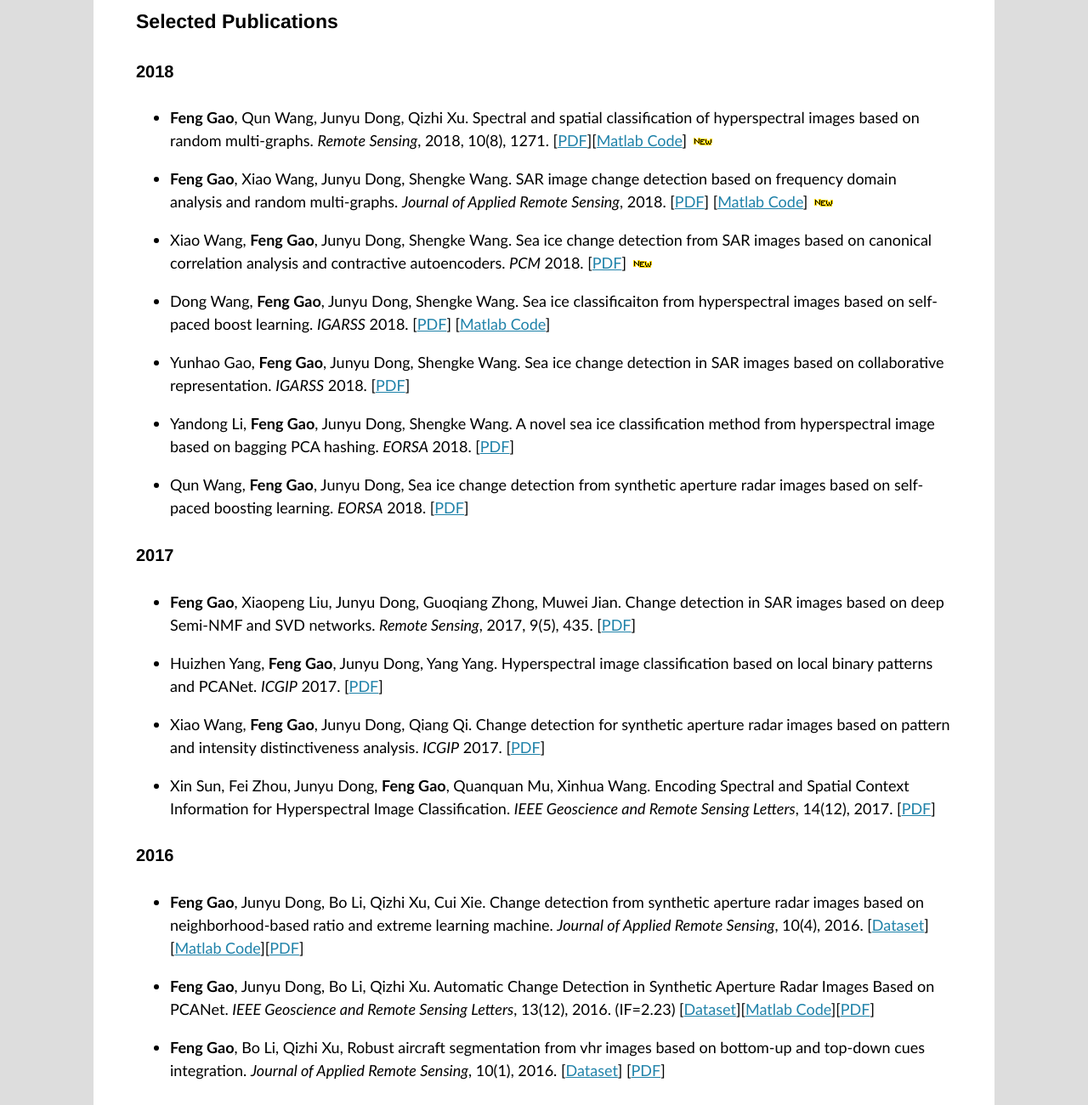
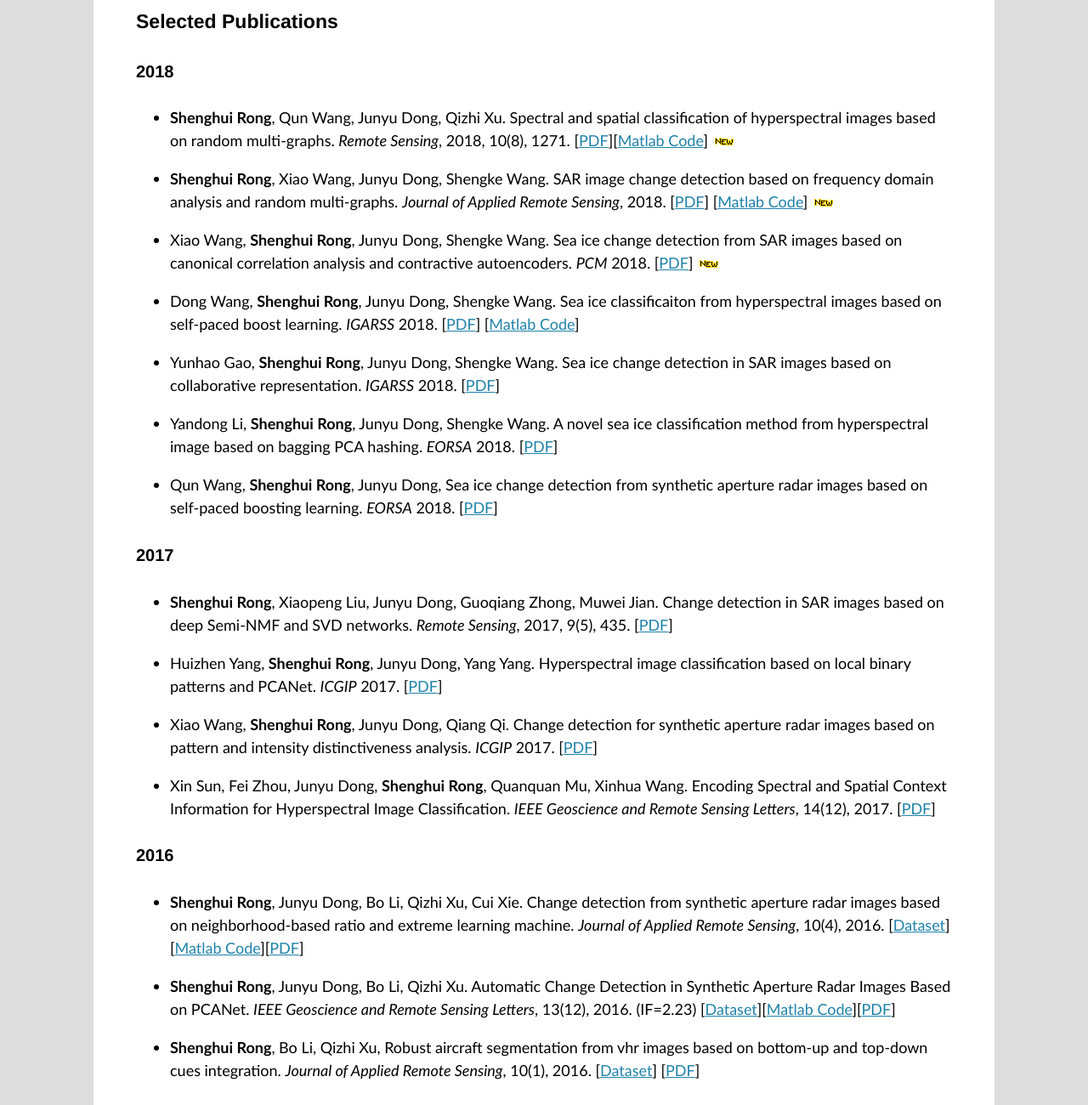
Before and after one commit to rshouc/rshouc.github.io, a plain HTML site: page index.html in a window 1280 px wide. Shown: the part 1060-2360 px from the top of the page at 85% size. Drawn offline with Linux system fonts and the light colour scheme.

Commit message:
rsh modify

```diff
--- a/index.html
+++ b/index.html
@@ -6,10 +6,10 @@
 
 <head>
 <meta http-equiv="Content-Type" content="text/html; charset=utf8">
-<meta name="keywords" content="Feng Gao">
-<meta name="description" content="Academic homepage of Feng Gao">
+<meta name="keywords" content="Shenghui Rong">
+<meta name="description" content="Academic homepage of Shenghui Rong">
 <link href="./t_files/main.css" media="all" rel="stylesheet">
-<title>Feng Gao's Homepage</title>
+<title>Shenghui Rong's Homepage</title>
 </head>
 
 <body>
@@ -17,20 +17,19 @@
 <table id="tbInformation" width="100%">
 	<tr>
 		<td width="500">
-		<h1>Feng Gao &nbsp (高峰)</h1>
+		<h1>Shenghui Rong &nbsp (荣生辉)</h1>
 		</td>
 		<td rowspan="3" align="center">
-		<img src="./t_files/gaof.png" border="0" height="200" class="portrait">
+		<img src="./t_files/rsh.jpg" border="0" height="200" class="portrait">
 		</td>
 	</tr>
 	<tr>
 		<td>
 		<p style="line-height:1.8">
-    Department of Computer Science and Technology<br>
+		College of Information Science and Engineering<br>
+		Department of electronic engineering<br>
 		Ocean University of China<br>
-		Email: gaofeng@ouc.edu.cn &nbsp&nbsp
-		Weibo：<a href=http://weibo.com/summitgao>高峰OUC</a><br>
-        >> <a href="http://cvpr.ouc.edu.cn">&nbsp return to Vision Lab&nbsp</a><img src="t_files/link.png" height="15px"><br>
+		Email: rsh@ouc.edu.cn <br>
 		</p>
 	</tr>
 </table>
@@ -41,9 +40,7 @@
 [<a href="#Res"  class="STYLE9">BasicInfo</a>] &nbsp
 [<a href="#Pub"  class="STYLE9">Publications</a>]  &nbsp
 [<a href="#Cls"  class="STYLE9">Courses</a>] &nbsp
-[<a href=./members.html>Members</a>] &nbsp
-[<a href="https://github.com/summitgao/groupnote">GroupBlog</a>] &nbsp
-[<a href="./links.html">Links</a>]
+[<a href="./links.html">Useful Links</a>]
 </p>
 <hr>
 
@@ -75,19 +72,19 @@ I am a assistant researcher at Prof. Junyu Dong's Vision Lab in Ocean University
 <h4>2018</h4>
 <ul>
 
-  <li><strong>Feng Gao</strong>, Qun Wang, Junyu Dong, Qizhi Xu. Spectral and spatial classification of hyperspectral images based on random multi-graphs.
+  <li><strong>Shenghui Rong</strong>, Qun Wang, Junyu Dong, Qizhi Xu. Spectral and spatial classification of hyperspectral images based on random multi-graphs.
   <i>Remote Sensing</i>, 2018, 10(8), 1271.
   [<a href="http://www.mdpi.com/2072-4292/10/8/1271/pdf">PDF</a>][<a href="https://github.com/summitgao/HC_RMG">Matlab Code</a>]
   <img src="t_files/new.gif" height="11px">
   <p></p>
 
-  <li><strong>Feng Gao</strong>, Xiao Wang, Junyu Dong, Shengke Wang. SAR image change detection based on frequency domain analysis and random multi-graphs.
+  <li><strong>Shenghui Rong</strong>, Xiao Wang, Junyu Dong, Shengke Wang. SAR image change detection based on frequency domain analysis and random multi-graphs.
   <i>Journal of Applied Remote Sensing</i>, 2018.
   [<a href="https://ouceducn-my.sharepoint.com/:b:/g/personal/gaofeng_ouc_edu_cn/EWhSN8QejXtLqxzWVZyixKQBt1LA8eTQtg2pnMUo8jamtg?e=Q2BEBc">PDF</a>]
   [<a href="https://github.com/summitgao/CD_FDA_RMG">Matlab Code</a>] <img src="t_files/new.gif" height="11px">
   <p></p>
 
-  <li>Xiao Wang,  <b>Feng Gao</b>, Junyu Dong, Shengke Wang. Sea ice change detection from SAR images based on canonical correlation analysis and contractive autoencoders.
+  <li>Xiao Wang,  <b>Shenghui Rong</b>, Junyu Dong, Shengke Wang. Sea ice change detection from SAR images based on canonical correlation analysis and contractive autoencoders.
   <i>PCM</i> 2018.
   [<a href="https://ouceducn-my.sharepoint.com/:b:/g/personal/gaofeng_ouc_edu_cn/Eb5ZgOODtflNj1NgPR-jcI4B9bmoSUC7BZT5wFlthi2o-Q?e=QaEwmN">PDF</a>]
   <img src="t_files/new.gif" height="11px">
@@ -95,39 +92,39 @@ I am a assistant researcher at Prof. Junyu Dong's Vision Lab in Ocean University
 
 
 
-  <li>Dong Wang, <strong>Feng Gao</strong>, Junyu Dong, Shengke Wang. Sea ice classificaiton from hyperspectral images based on self-paced boost learning.
+  <li>Dong Wang, <strong>Shenghui Rong</strong>, Junyu Dong, Shengke Wang. Sea ice classificaiton from hyperspectral images based on self-paced boost learning.
   <i>IGARSS</i> 2018. [<a href="https://ouceducn-my.sharepoint.com/:b:/g/personal/gaofeng_ouc_edu_cn/EWoWHSpAwY5NrW6xcotyb0MBWXbTCNVxJdhx9GYx2kwu0g?e=QBfpzu">PDF</a>]
   [<a href="http://summitgao.github.io/code/HC_SPBL.html">Matlab Code</a>]
   <p></p>
 
-  <li>Yunhao Gao, <strong>Feng Gao</strong>, Junyu Dong, Shengke Wang. Sea ice change detection in SAR images based on collaborative representation.
+  <li>Yunhao Gao, <strong>Shenghui Rong</strong>, Junyu Dong, Shengke Wang. Sea ice change detection in SAR images based on collaborative representation.
   <i>IGARSS</i> 2018. [<a href="https://ouceducn-my.sharepoint.com/:b:/g/personal/gaofeng_ouc_edu_cn/EYflDNyqzlRFoWR2gXuPIOIBX0Lq0_tf_PIgSIEfXvT_SQ?e=FHwP3o">PDF</a>]
   <p></p>
 
-  <li>Yandong Li, <strong>Feng Gao</strong>, Junyu Dong, Shengke Wang. A novel sea ice classification method from hyperspectral image based on bagging PCA hashing.
+  <li>Yandong Li, <strong>Shenghui Rong</strong>, Junyu Dong, Shengke Wang. A novel sea ice classification method from hyperspectral image based on bagging PCA hashing.
   <i>EORSA</i> 2018. [<a href="https://ouceducn-my.sharepoint.com/:b:/g/personal/gaofeng_ouc_edu_cn/ETyel8elMK1PiN9Iu4h0f3wBbvYLIkdBrzG0p8tNM2xkPQ?e=ssfOMu">PDF</a>]
   <p></p>
 
-  <li>Qun Wang, <strong>Feng Gao</strong>, Junyu Dong, Sea ice change detection from synthetic aperture radar images based on self-paced boosting learning.
+  <li>Qun Wang, <strong>Shenghui Rong</strong>, Junyu Dong, Sea ice change detection from synthetic aperture radar images based on self-paced boosting learning.
   <i>EORSA</i> 2018. [<a href=https://ouceducn-my.sharepoint.com/:b:/g/personal/gaofeng_ouc_edu_cn/ETfgxOVt3WJOuXbZ-AxYPEABod4-Vbtw6k2-nQ1ZtIOQZQ?e=E5hJdk>PDF</a>]
   <p></p>
 </ul>
 
 <h4>2017</h4>
 <ul>
-  <li><strong>Feng Gao</strong>, Xiaopeng Liu, Junyu Dong, Guoqiang Zhong, Muwei Jian. Change detection in SAR images based on deep Semi-NMF and SVD networks.
+  <li><strong>Shenghui Rong</strong>, Xiaopeng Liu, Junyu Dong, Guoqiang Zhong, Muwei Jian. Change detection in SAR images based on deep Semi-NMF and SVD networks.
   <i>Remote Sensing</i>, 2017, 9(5), 435. [<a href="https://ouceducn-my.sharepoint.com/:b:/g/personal/gaofeng_ouc_edu_cn/EdL7zpct_F9AscqwlSMYWOYB_VegSRB0OJq4o4O23JSwPw?e=u0pyj6">PDF</a>]
   <p></p>
 
-  <li>Huizhen Yang, <b>Feng Gao</b>, Junyu Dong, Yang Yang. Hyperspectral image classification based on local binary patterns and PCANet.
+  <li>Huizhen Yang, <b>Shenghui Rong</b>, Junyu Dong, Yang Yang. Hyperspectral image classification based on local binary patterns and PCANet.
   <i>ICGIP</i> 2017. [<a href="http://fenggao-file.stor.sinaapp.com/2017_ICGIP_hyperspectral.pdf">PDF</a>]
   <p></p>
 
-  <li>Xiao Wang, <b>Feng Gao</b>, Junyu Dong, Qiang Qi. Change detection for synthetic aperture radar images based on pattern and intensity distinctiveness analysis.
+  <li>Xiao Wang, <b>Shenghui Rong</b>, Junyu Dong, Qiang Qi. Change detection for synthetic aperture radar images based on pattern and intensity distinctiveness analysis.
   <i>ICGIP</i> 2017. [<a href="http://fenggao-file.stor.sinaapp.com/2017_ICGIP_CD.pdf">PDF</a>]
   <p></p>
 
-  <li>Xin Sun, Fei Zhou, Junyu Dong, <b>Feng Gao</b>, Quanquan Mu, Xinhua Wang. Encoding Spectral and Spatial Context Information for Hyperspectral Image Classification.
+  <li>Xin Sun, Fei Zhou, Junyu Dong, <b>Shenghui Rong</b>, Quanquan Mu, Xinhua Wang. Encoding Spectral and Spatial Context Information for Hyperspectral Image Classification.
   <i>IEEE Geoscience and Remote Sensing Letters</i>, 14(12), 2017.
   [<a href="https://ieeexplore.ieee.org/document/8085159/">PDF</a>]
   <p></p>
@@ -138,15 +135,15 @@ I am a assistant researcher at Prof. Junyu Dong's Vision Lab in Ocean University
 
 
 <ul>
-  <li><strong>Feng Gao</strong>, Junyu Dong, Bo Li, Qizhi Xu, Cui Xie. Change detection from synthetic aperture radar images based on neighborhood-based ratio and extreme learning machine.
+  <li><strong>Shenghui Rong</strong>, Junyu Dong, Bo Li, Qizhi Xu, Cui Xie. Change detection from synthetic aperture radar images based on neighborhood-based ratio and extreme learning machine.
   <i>Journal of Applied Remote Sensing</i>, 10(4), 2016. [<a href="./san_dataset.html">Dataset</a>][<a href="./code/CD_NR_ELM_code.html">Matlab Code</a>][<a href="https://ouceducn-my.sharepoint.com/:b:/g/personal/gaofeng_ouc_edu_cn/EaIgeAypACBHqGgRjaB_MHIBkE6M5dXKhECjfx1nL9A8wg?e=uvdbig">PDF</a>]
   <p></p>
 
-  <li><strong>Feng Gao</strong>, Junyu Dong, Bo Li, Qizhi Xu. Automatic Change Detection in Synthetic Aperture Radar Images Based on PCANet.
+  <li><strong>Shenghui Rong</strong>, Junyu Dong, Bo Li, Qizhi Xu. Automatic Change Detection in Synthetic Aperture Radar Images Based on PCANet.
   <i>IEEE Geoscience and Remote Sensing Letters</i>, 13(12), 2016.&nbsp(IF=2.23) [<a href="./san_dataset.html">Dataset</a>][<a href="./code/CD_PCANET_code.html">Matlab Code</a>][<a href=https://ouceducn-my.sharepoint.com/:b:/g/personal/gaofeng_ouc_edu_cn/EQffpqAGZCtNnMqmq3YPBL8BDH81Pfsxt1y-yHxbGn8CyQ?e=6fuXtg>PDF</a>]
   <p></p>
 
-  <li><b>Feng Gao</b>, Bo Li, Qizhi Xu, Robust aircraft segmentation from vhr images based on bottom-up and top-down cues integration.
+  <li><b>Shenghui Rong</b>, Bo Li, Qizhi Xu, Robust aircraft segmentation from vhr images based on bottom-up and top-down cues integration.
   <i>Journal of Applied Remote Sensing</i>, 10(1), 2016. [<a href="http://fenggao-file.stor.sinaapp.com/Aircraft_DS.zip">Dataset</a>]
   [<a href="https://www.spiedigitallibrary.org/journals/Journal-of-Applied-Remote-Sensing/volume-10/issue-01/016003/Robust-aircraft-segmentation-from-very-high-resolution-images-based-on/10.1117/1.JRS.10.016003.pdf">PDF</a>]
   <p></p>
```
Also changed, not shown: t_files/rsh.jpg (added).
